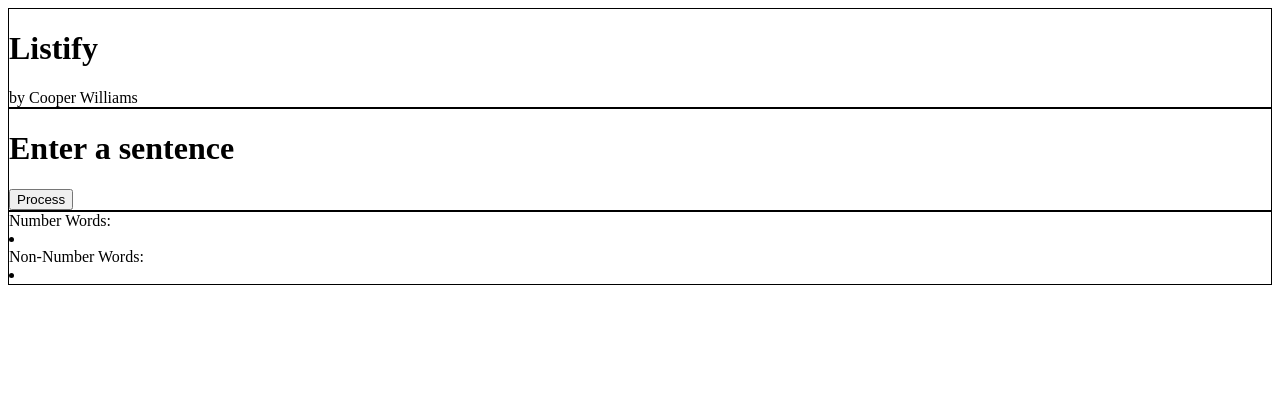
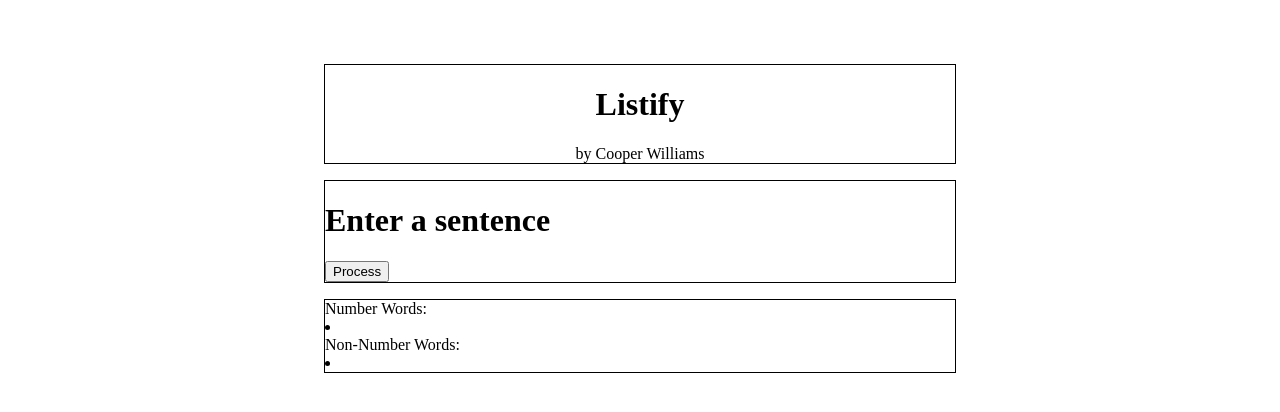
Before and after one commit to cwilliams0926/isys-102-hw6, a plain HTML site: page index.html in a window 1280 px wide. Drawn offline with Linux system fonts and the light colour scheme.

Commit message:
Add flexbox structure to container and header

```diff
--- a/styles.css
+++ b/styles.css
@@ -5,10 +5,17 @@
 .container {
     display: flex;
     flex-direction: column;
+    gap: 16px;
+    width: 50%;
+    margin: 64px auto;
 }
 
 .header {
     border: solid 1px black;
+    display: flex;
+    flex-direction: column;
+    justify-content: center;
+    align-items: center;
 }
 
 .main {
```
